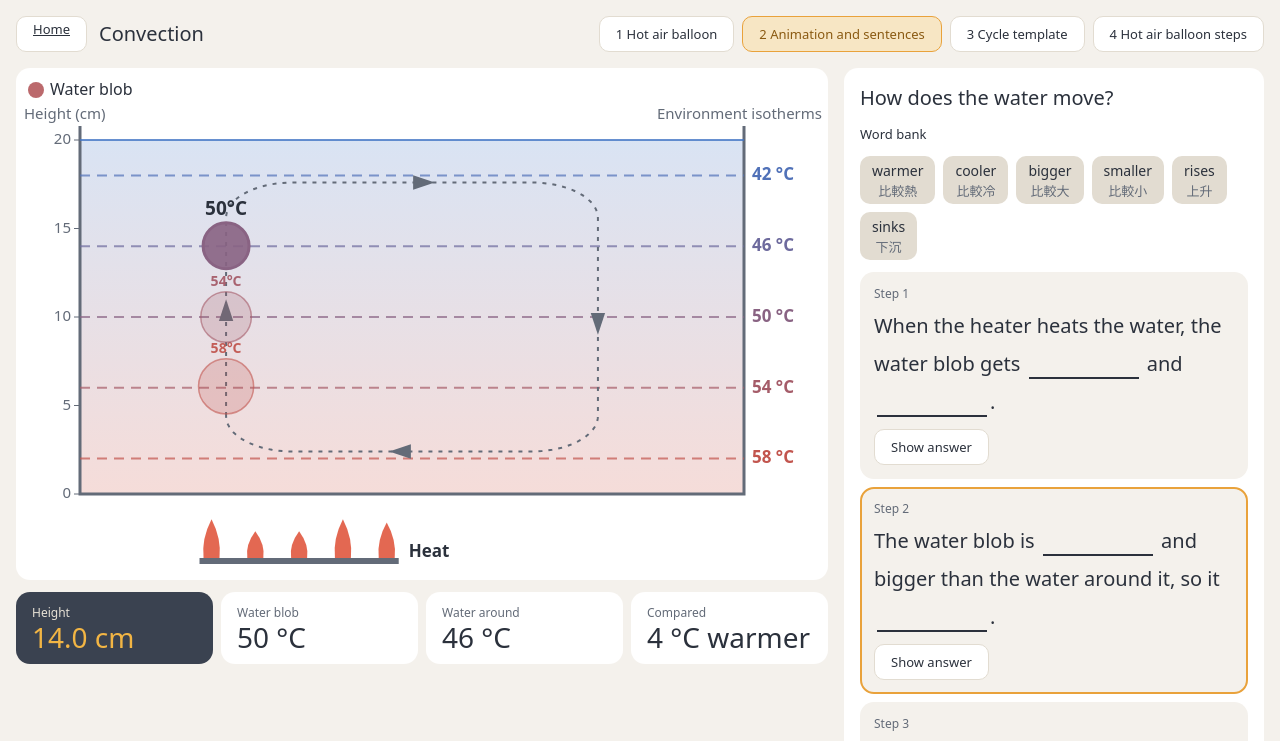
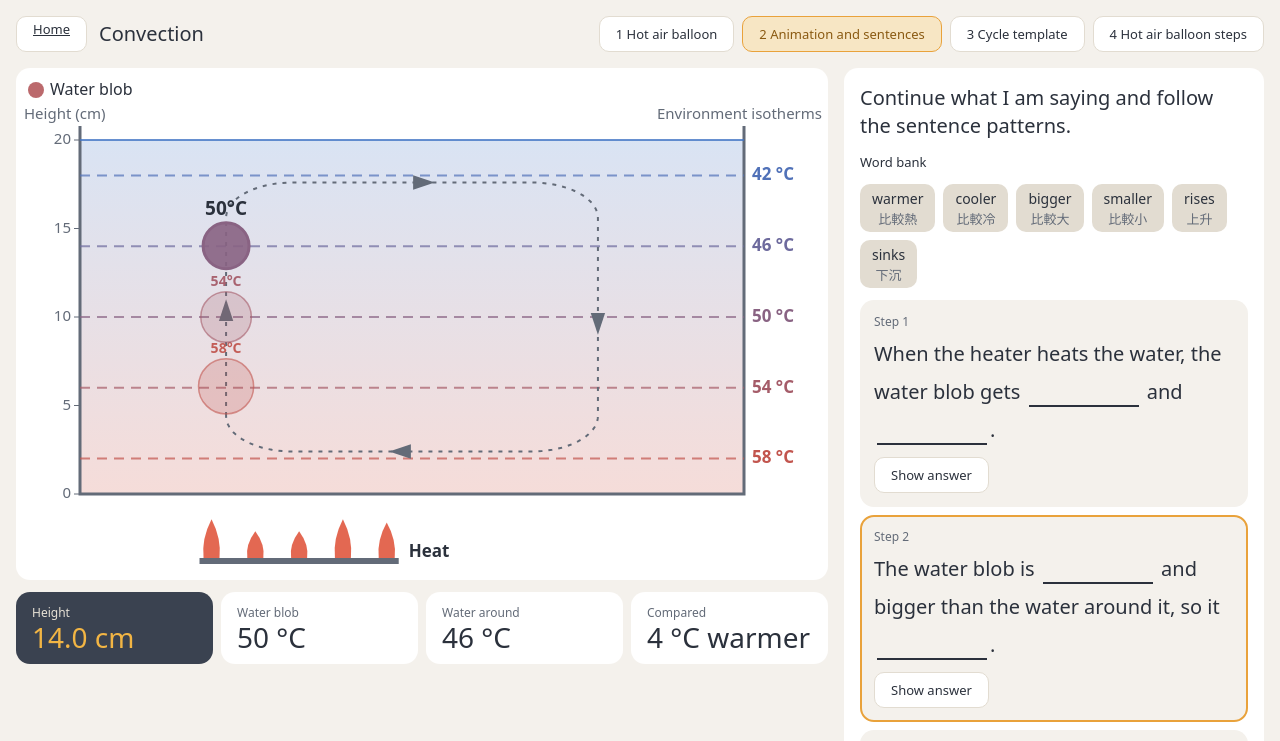
Before and after one commit to nekowaneko/prepare-teach, a plain HTML site: page units/convection.html in a window 1280 px wide. Both pictures are taken after a click on the button "2 Animation and sentences". Shown: the top 741 px of the page. Drawn offline with Linux system fonts and the light colour scheme.

Commit message:
熱對流第 2 頁：句型區標題改成 Continue what I am saying and follow the sentence patterns.
Co-Authored-By: Claude Opus 5.5 <noreply@anthropic.com>

```diff
--- a/units/convection.html
+++ b/units/convection.html
@@ -143,7 +143,7 @@
       </div>
     </section>
     <section class="sheet" aria-label="Sentence patterns">
-      <h2 class="sl-text-title">How does the water move?</h2>
+      <h2 class="sl-text-title">Continue what I am saying and follow the sentence patterns.</h2>
       <h3 class="sl-text-label">Word bank</h3>
       <div class="bank">
         <span class="sl-badge"><span>warmer</span><span class="zh">比較熱</span></span><span class="sl-badge"><span>cooler</span><span class="zh">比較冷</span></span><span class="sl-badge"><span>bigger</span><span class="zh">比較大</span></span>
```
